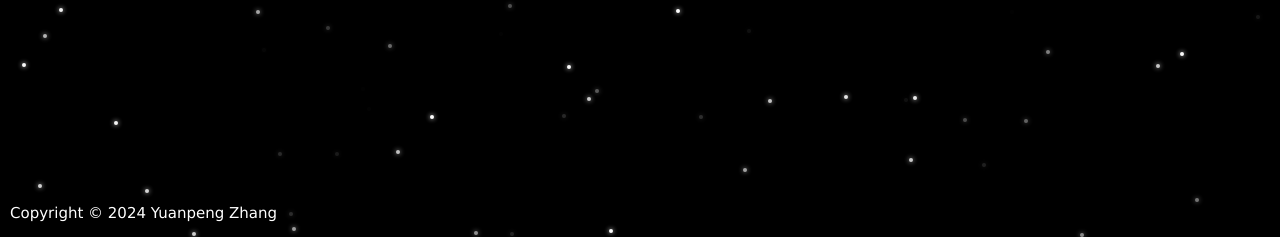
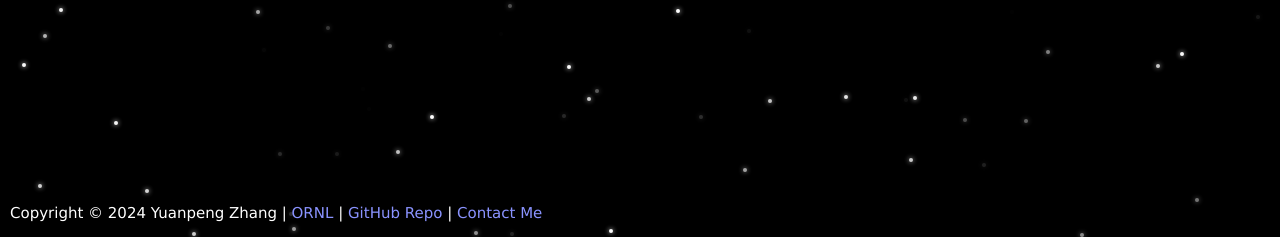
Before and after one commit to Kvieta1990/simple_plotter, a Flask app: page / in a window 1280 px wide. Shown: the part 566-803 px from the top of the page. Run offline with Flask 3, Linux system fonts and the light colour scheme.

Commit message:
add in footer

```diff
--- a/templates/index.html
+++ b/templates/index.html
@@ -62,6 +62,14 @@
 						z-index: 3;
 						color: white;
 				}
+				.color-link {
+				    color: #8a93ff; /* Text color for normal state */
+				    text-decoration: none; /* Optional: removes underline from links */
+				}
+
+				.color-link:hover {
+				    color: #98ffb1; /* Text color when mouse hovers over the link */
+				}
     </style>
 </head>
 <body class="w3-light-grey">
@@ -95,7 +103,7 @@
         </form>
     </div>
 				<div class="footer-container">
-						Copyright &copy; 2024 Yuanpeng Zhang
+						Copyright &copy; 2024 Yuanpeng Zhang | <a class="color-link" href="https://www.ornl.gov/" target="_blank">ORNL</a> | <a class="color-link" href="https://github.com/Kvieta1990/simple_plotter" target="_blank">GitHub Repo</a> | <a class="color-link" href="https://discord.gg/UAJJVfQ5" target="_blank">Contact Me</a>
 				</div>
 
 		<script>
```
Also changed, not shown: templates/plot.html (+9 -1 lines).
